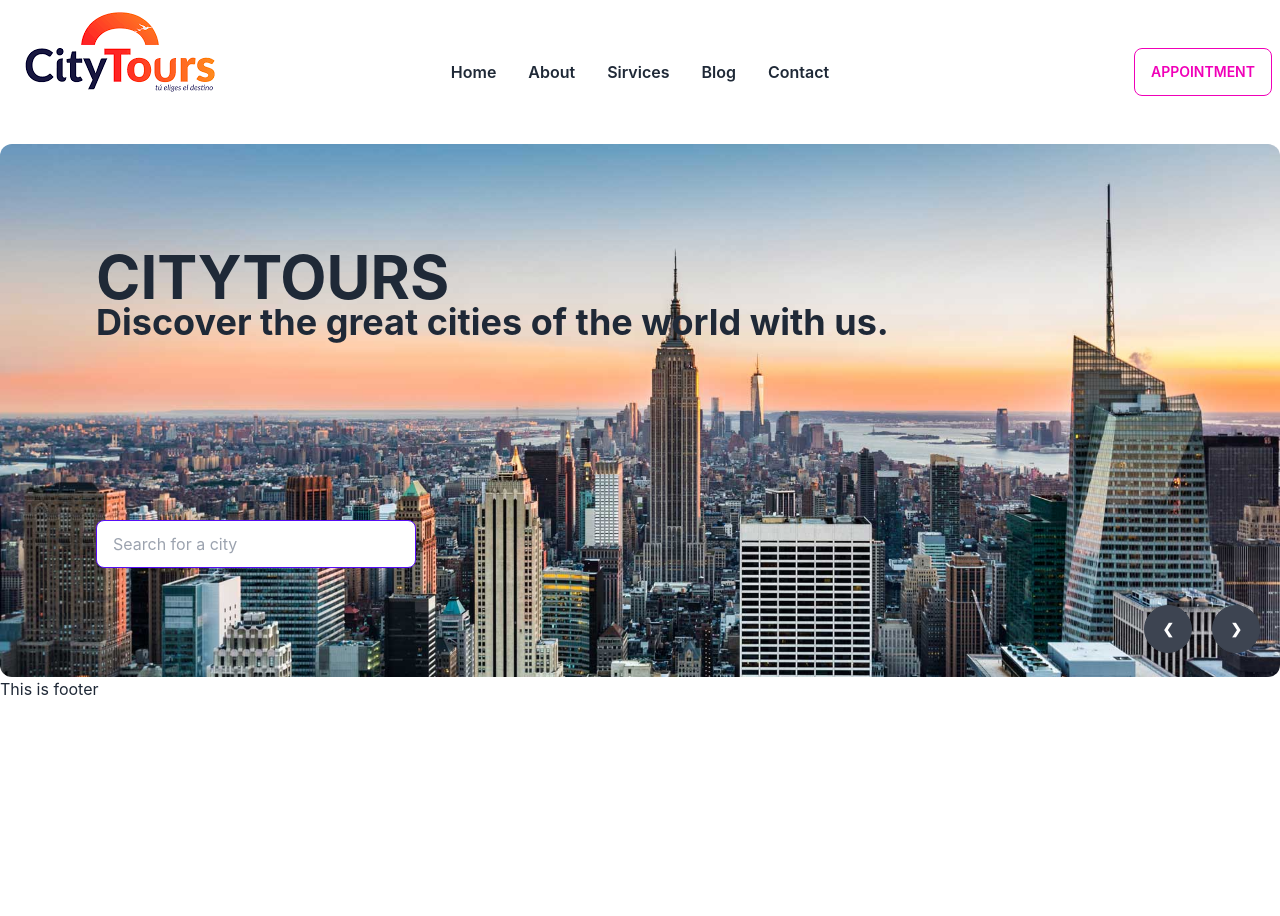
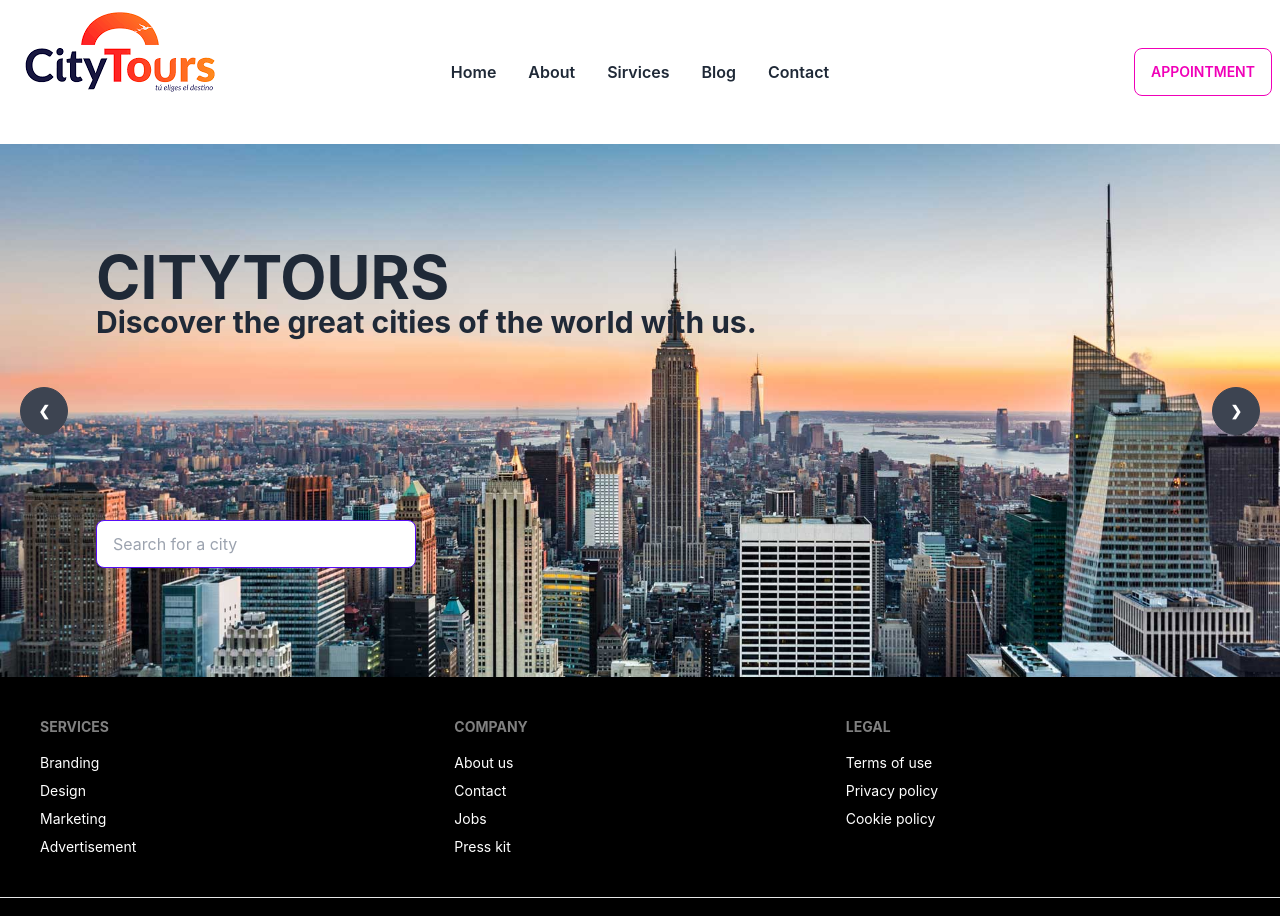
Before and after one commit to nahidpHero/city-tours-client-side, a React (Create React App) app: page / in a window 1280 px wide. Shown: the top 916 px of the page. Before the commit the page ends 800 px from the top, so only its background shows below. Built offline with nearby package versions, Linux system fonts and the light colour scheme.

Commit message:
footer added

```diff
--- a/src/pages/Footer/Footer.js
+++ b/src/pages/Footer/Footer.js
@@ -3,7 +3,41 @@
 const Footer = () => {
     return (
         <div>
-            <h1>This is footer</h1>
+           <footer className="footer p-10 bg-black text-white text-base-content">
+  <div>
+    <span className="footer-title">Services</span>
+    <a className="link link-hover">Branding</a>
+    <a className="link link-hover">Design</a>
+    <a className="link link-hover">Marketing</a>
+    <a className="link link-hover">Advertisement</a>
+  </div>
+  <div>
+    <span className="footer-title">Company</span>
+    <a className="link link-hover">About us</a>
+    <a className="link link-hover">Contact</a>
+    <a className="link link-hover">Jobs</a>
+    <a className="link link-hover">Press kit</a>
+  </div>
+  <div>
+    <span className="footer-title">Legal</span>
+    <a className="link link-hover">Terms of use</a>
+    <a className="link link-hover">Privacy policy</a>
+    <a className="link link-hover">Cookie policy</a>
+  </div>
+</footer>
+<footer className="footer px-10 py-4 border-t  bg-black text-white border-base-300">
+  <div className="items-center grid-flow-col">
+    <svg width="24" height="24" viewBox="0 0 24 24" xmlns="http://www.w3.org/2000/svg" fillRule="evenodd" clipRule="evenodd" className="fill-current"><path d="M22.672 15.226l-2.432.811.841 2.515c.33 1.019-.209 2.127-1.23 2.456-1.15.325-2.148-.321-2.463-1.226l-.84-2.518-5.013 1.677.84 2.517c.391 1.203-.434 2.542-1.831 2.542-.88 0-1.601-.564-1.86-1.314l-.842-2.516-2.431.809c-1.135.328-2.145-.317-2.463-1.229-.329-1.018.211-2.127 1.231-2.456l2.432-.809-1.621-4.823-2.432.808c-1.355.384-2.558-.59-2.558-1.839 0-.817.509-1.582 1.327-1.846l2.433-.809-.842-2.515c-.33-1.02.211-2.129 1.232-2.458 1.02-.329 2.13.209 2.461 1.229l.842 2.515 5.011-1.677-.839-2.517c-.403-1.238.484-2.553 1.843-2.553.819 0 1.585.509 1.85 1.326l.841 2.517 2.431-.81c1.02-.33 2.131.211 2.461 1.229.332 1.018-.21 2.126-1.23 2.456l-2.433.809 1.622 4.823 2.433-.809c1.242-.401 2.557.484 2.557 1.838 0 .819-.51 1.583-1.328 1.847m-8.992-6.428l-5.01 1.675 1.619 4.828 5.011-1.674-1.62-4.829z"></path></svg>
+    <p>ACME Industries Ltd. <br/>Providing reliable tech since 1992</p>
+  </div>
+  <div className="md:place-self-center md:justify-self-end">
+    <div className="grid grid-flow-col gap-4">
+      <a><svg xmlns="http://www.w3.org/2000/svg" width="24" height="24" viewBox="0 0 24 24" className="fill-current"><path d="M24 4.557c-.883.392-1.832.656-2.828.775 1.017-.609 1.798-1.574 2.165-2.724-.951.564-2.005.974-3.127 1.195-.897-.957-2.178-1.555-3.594-1.555-3.179 0-5.515 2.966-4.797 6.045-4.091-.205-7.719-2.165-10.148-5.144-1.29 2.213-.669 5.108 1.523 6.574-.806-.026-1.566-.247-2.229-.616-.054 2.281 1.581 4.415 3.949 4.89-.693.188-1.452.232-2.224.084.626 1.956 2.444 3.379 4.6 3.419-2.07 1.623-4.678 2.348-7.29 2.04 2.179 1.397 4.768 2.212 7.548 2.212 9.142 0 14.307-7.721 13.995-14.646.962-.695 1.797-1.562 2.457-2.549z"></path></svg></a>
+      <a><svg xmlns="http://www.w3.org/2000/svg" width="24" height="24" viewBox="0 0 24 24" className="fill-current"><path d="M19.615 3.184c-3.604-.246-11.631-.245-15.23 0-3.897.266-4.356 2.62-4.385 8.816.029 6.185.484 8.549 4.385 8.816 3.6.245 11.626.246 15.23 0 3.897-.266 4.356-2.62 4.385-8.816-.029-6.185-.484-8.549-4.385-8.816zm-10.615 12.816v-8l8 3.993-8 4.007z"></path></svg></a>
+      <a><svg xmlns="http://www.w3.org/2000/svg" width="24" height="24" viewBox="0 0 24 24" className="fill-current"><path d="M9 8h-3v4h3v12h5v-12h3.642l.358-4h-4v-1.667c0-.955.192-1.333 1.115-1.333h2.885v-5h-3.808c-3.596 0-5.192 1.583-5.192 4.615v3.385z"></path></svg></a>
+    </div>
+  </div>
+</footer>
         </div>
     );
 };
--- a/src/pages/Home/Banner/BannerItem.js
+++ b/src/pages/Home/Banner/BannerItem.js
@@ -5,21 +5,21 @@
     return (
         <div id={`slide${id}`} className="carousel-item relative w-full">
    <div className='carousel-image'>
-   <img src={image} className="w-full rounded-xl" />
+   <img src={image} className="w-full" />
    </div>
     <div  className="absolute transform -translate-y-1/2 left-24 right-5 top-1/4">
       <h1 className='text-6xl  font-bold '>CITYTOURS</h1>
     </div>
     <div  className="absolute transform -translate-y-1/2 left-24 right-5 top-1/3">
-    <p className=' text-4xl font-bold  '>
+    <p className=' text-3xl font-bold  '>
      Discover the great cities of the world with us. <br></br>
     </p>
     </div>
     <div  className="absolute transform -translate-y-1/2 left-24 right-5 top-3/4">
     <input type="text" placeholder="Search for a city" className="input input-bordered input-primary w-full max-w-xs" />
     </div>
-    <div className="absolute flex justify-end  transform -translate-y-1/2 left-5 right-5 bottom-0 ">
-      <a href={`#slide${prev}`} className="btn btn-circle mr-5">❮</a>
+    <div className="absolute flex justify-between transform -translate-y-1/2 left-5 right-5 top-1/2">
+      <a href={`#slide${prev}`} className="btn btn-circle ">❮</a>
       <a href={`#slide${next}`} className="btn btn-circle">❯</a>
     </div>
   </div>
```
